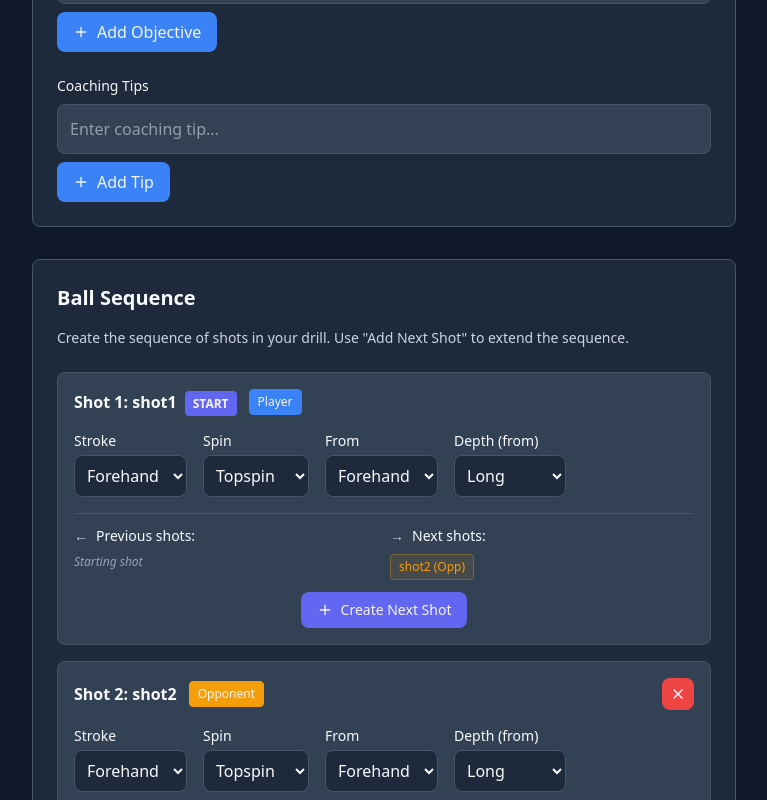
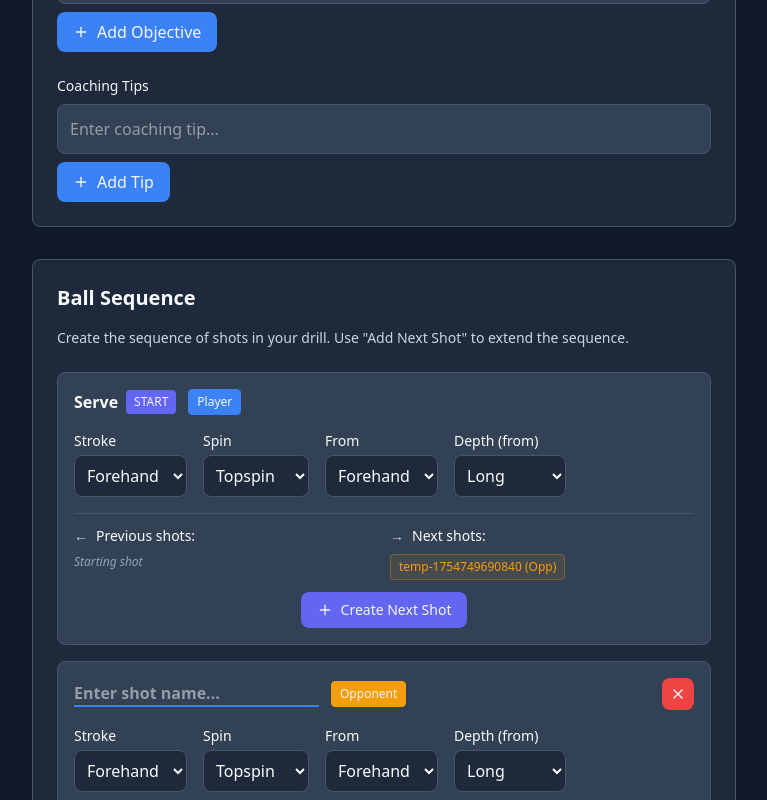
Before and after one commit to RowMur/ttdrills, a Next.js app: page /create in a window 1280 px wide. Both pictures are taken after a click on the button "Create Next Shot". Shown: the part 827-1627 px from the top of the page, without its empty margins (256-1023 px from the left). Built offline with nearby package versions, Linux system fonts and the light colour scheme.

Commit message:
feat: allow user to name each step

```diff
--- a/src/components/DrillFormSequence.tsx
+++ b/src/components/DrillFormSequence.tsx
@@ -12,6 +12,7 @@ type Props = {
 
 type NodeFormData = {
   id: string;
+  name: string;
   stroke: ShotType;
   spin: Spin;
   depth: Placement["depth"];
@@ -19,13 +20,15 @@ type NodeFormData = {
   isOpponent: boolean;
   prev: string[];
   next: string[];
+  isPlaceholder?: boolean; // For empty shots that auto-remove
 };
 
 export const DrillFormSequence = ({ onChange }: Props) => {
   const [nodes, setNodes] = useState<NodeFormData[]>(() => {
     // Start with one default shot
     const initialNode: NodeFormData = {
-      id: "shot1",
+      id: "serve",
+      name: "Serve",
       stroke: "forehand",
       spin: "top",
       depth: "long",
@@ -36,17 +39,42 @@ export const DrillFormSequence = ({ onChange }: Props) => {
     };
     return [initialNode];
   });
-  const [entryPoint, setEntryPoint] = useState("shot1");
+  const [entryPoint, setEntryPoint] = useState("serve");
   const [deleteConfirmation, setDeleteConfirmation] = useState<{
     nodeId: string;
     cascadeNodes: string[];
   } | null>(null);
+  const [editingNodeId, setEditingNodeId] = useState<string | null>(null);
 
   // Initialize the sequence with the default shot
   useEffect(() => {
     updateSequence(nodes, entryPoint);
     // eslint-disable-next-line react-hooks/exhaustive-deps
-  }, []); // Only run on mount
+  }, []);
+
+  // Generate unique ID from name
+  const generateUniqueId = (name: string): string => {
+    if (!name.trim()) return "";
+
+    // Convert to lowercase, replace spaces with hyphens, remove special chars
+    const baseId = name
+      .toLowerCase()
+      .replace(/\s+/g, "-")
+      .replace(/[^a-z0-9-]/g, "");
+
+    // Check if ID already exists
+    const existingIds = nodes.map((n) => n.id);
+    if (!existingIds.includes(baseId)) {
+      return baseId;
+    }
+
+    // If exists, append number
+    let counter = 1;
+    while (existingIds.includes(`${baseId}-${counter}`)) {
+      counter++;
+    }
+    return `${baseId}-${counter}`;
+  }; // Only run on mount
 
   const recalculatePlayerAssignments = (nodeList: NodeFormData[]) => {
     const updatedNodes = [...nodeList];
@@ -85,11 +113,14 @@ export const DrillFormSequence = ({ onChange }: Props) => {
   };
 
   const addNextShot = (currentIndex: number) => {
-    const newId = `shot${nodes.length + 1}`;
     const currentNode = nodes[currentIndex];
 
+    // Generate temporary ID for placeholder
+    const tempId = `temp-${Date.now()}`;
+
     const newNode: NodeFormData = {
-      id: newId,
+      id: tempId,
+      name: "",
       stroke: "forehand",
       spin: "top",
       depth: "long",
@@ -97,18 +128,22 @@ export const DrillFormSequence = ({ onChange }: Props) => {
       isOpponent: !currentNode.isOpponent, // Automatically alternate between player and opponent
       prev: [currentNode.id],
       next: [],
+      isPlaceholder: true,
     };
 
     // Update the current node to connect to the new node
     const updatedNodes = [...nodes];
     updatedNodes[currentIndex] = {
       ...currentNode,
-      next: [...currentNode.next, newId],
+      next: [...currentNode.next, tempId],
     };
 
     const finalNodes = recalculatePlayerAssignments([...updatedNodes, newNode]);
     setNodes(finalNodes);
     updateSequence(finalNodes, entryPoint);
+
+    // Start editing the new placeholder
+    setEditingNodeId(tempId);
   };
 
   const isValidBackwardConnection = (
@@ -335,6 +370,69 @@ export const DrillFormSequence = ({ onChange }: Props) => {
     setDeleteConfirmation(null);
   };
 
+  const generatePlaceholderName = () => {
+    const existingNames = nodes.map((n) => n.name.toLowerCase());
+    let counter = 1;
+    let placeholderName = `Shot ${counter}`;
+
+    while (existingNames.includes(placeholderName.toLowerCase())) {
+      counter++;
+      placeholderName = `Shot ${counter}`;
+    }
+
+    return placeholderName;
+  };
+
+  const finalizeShotName = (nodeId: string, name: string) => {
+    const nodeIndex = nodes.findIndex((n) => n.id === nodeId);
+    if (nodeIndex === -1) return;
+
+    const updatedNodes = [...nodes];
+    const node = updatedNodes[nodeIndex];
+
+    // Use provided name or generate placeholder
+    const finalName = name.trim() || generatePlaceholderName();
+
+    // Generate new ID from name
+    const newId = generateUniqueId(finalName);
+    if (!newId) return;
+
+    // Update the node
+    updatedNodes[nodeIndex] = {
+      ...node,
+      id: newId,
+      name: finalName,
+      isPlaceholder: false,
+    };
+
+    // Update all references to the old ID
+    if (node.id !== newId) {
+      updatedNodes.forEach((n) => {
+        if (n.prev.includes(node.id)) {
+          n.prev = n.prev.map((id) => (id === node.id ? newId : id));
+        }
+        if (n.next.includes(node.id)) {
+          n.next = n.next.map((id) => (id === node.id ? newId : id));
+        }
+      });
+
+      // Update entry point if needed
+      let newEntryPoint = entryPoint;
+      if (entryPoint === node.id) {
+        newEntryPoint = newId;
+        setEntryPoint(newId);
+      }
+
+      setNodes(updatedNodes);
+      updateSequence(updatedNodes, newEntryPoint);
+    } else {
+      setNodes(updatedNodes);
+      updateSequence(updatedNodes, entryPoint);
+    }
+
+    setEditingNodeId(null);
+  };
+
   const addNextConnection = (fromIndex: number, toNodeId: string) => {
     const updatedNodes = [...nodes];
     const fromNode = updatedNodes[fromIndex];
@@ -365,7 +463,50 @@ export const DrillFormSequence = ({ onChange }: Props) => {
       | Placement["direction"]
   ) => {
     const updatedNodes = [...nodes];
-    updatedNodes[index] = { ...updatedNodes[index], [field]: value };
+    const currentNode = updatedNodes[index];
+
+    // Handle name changes - regenerate ID
+    if (field === "name" && typeof value === "string") {
+      if (!value.trim()) {
+        return; // Don't allow empty names
+      }
+
+      const oldId = currentNode.id;
+      const newId = generateUniqueId(value);
+
+      if (newId && newId !== oldId) {
+        // Update the node with new ID and name
+        updatedNodes[index] = { ...currentNode, id: newId, name: value.trim() };
+
+        // Update all references to the old ID
+        updatedNodes.forEach((node) => {
+          if (node.prev.includes(oldId)) {
+            node.prev = node.prev.map((id) => (id === oldId ? newId : id));
+          }
+          if (node.next.includes(oldId)) {
+            node.next = node.next.map((id) => (id === oldId ? newId : id));
+          }
+        });
+
+        // Update entry point if needed
+        let newEntryPoint = entryPoint;
+        if (entryPoint === oldId) {
+          newEntryPoint = newId;
+          setEntryPoint(newId);
+        }
+
+        setNodes(updatedNodes);
+        updateSequence(updatedNodes, newEntryPoint);
+        return;
+      } else {
+        // Just update the name if ID doesn't change
+        updatedNodes[index] = { ...currentNode, name: value.trim() };
+      }
+    } else {
+      // Handle other field updates
+      updatedNodes[index] = { ...updatedNodes[index], [field]: value };
+    }
+
     setNodes(updatedNodes);
     updateSequence(updatedNodes, entryPoint);
   };
@@ -418,14 +559,47 @@ export const DrillFormSequence = ({ onChange }: Props) => {
           >
             <div className="flex items-center justify-between mb-4">
               <div className="flex items-center gap-3">
-                <h3 className="font-semibold text-text">
-                  Shot {index + 1}: {node.id}
+                <div className="flex items-center gap-2">
+                  {editingNodeId === node.id ? (
+                    <input
+                      type="text"
+                      defaultValue={node.name}
+                      autoFocus
+                      className="font-semibold text-text bg-transparent border-b-2 border-primary focus:outline-none"
+                      onBlur={(e) => finalizeShotName(node.id, e.target.value)}
+                      onKeyDown={(e) => {
+                        if (e.key === "Enter") {
+                          finalizeShotName(node.id, e.currentTarget.value);
+                        }
+                        if (e.key === "Escape") {
+                          if (node.isPlaceholder) {
+                            // For placeholders, finalize with empty name (will get placeholder name)
+                            finalizeShotName(node.id, "");
+                          } else {
+                            setEditingNodeId(null);
+                          }
+                        }
+                      }}
+                      placeholder="Enter shot name..."
+                    />
+                  ) : (
+                    <h3
+                      className={`font-semibold cursor-pointer hover:text-primary transition-colors ${
+                        node.isPlaceholder
+                          ? "text-text-muted italic"
+                          : "text-text"
+                      }`}
+                      onClick={() => setEditingNodeId(node.id)}
+                    >
+                      {node.name || "Click to name shot"}
+                    </h3>
+                  )}
                   {node.id === entryPoint && (
-                    <span className="ml-2 px-2 py-1 bg-success text-white text-xs rounded">
+                    <span className="px-2 py-1 bg-success text-white text-xs rounded">
                       START
                     </span>
                   )}
-                </h3>
+                </div>
                 <span
                   className={`px-2 py-1 text-xs rounded border ${
                     node.isOpponent
@@ -575,7 +749,8 @@ export const DrillFormSequence = ({ onChange }: Props) => {
                             }`}
                           >
                             <span>
-                              {prevId} ({prevNode?.isOpponent ? "Opp" : "You"})
+                              {prevNode?.name || prevId} (
+                              {prevNode?.isOpponent ? "Opp" : "You"})
                             </span>
                             {canRemove && (
                               <button
@@ -632,7 +807,7 @@ export const DrillFormSequence = ({ onChange }: Props) => {
                             )
                             .map((targetNode) => (
                               <option key={targetNode.id} value={targetNode.id}>
-                                {targetNode.id} (
+                                {targetNode.name} (
                                 {targetNode.isOpponent ? "Opp" : "You"})
                               </option>
                             ))}
@@ -660,7 +835,8 @@ export const DrillFormSequence = ({ onChange }: Props) => {
                                 : "bg-primary/10 text-primary border-primary/30"
                             }`}
                           >
-                            {nextId} ({nextNode?.isOpponent ? "Opp" : "You"})
+                            {nextNode?.name || nextId} (
+                            {nextNode?.isOpponent ? "Opp" : "You"})
                           </span>
                         );
                       })
@@ -700,7 +876,8 @@ export const DrillFormSequence = ({ onChange }: Props) => {
                       className="flex items-center gap-2 px-4 py-2 rounded-lg bg-primary text-white hover:bg-primary-dark text-sm"
                     >
                       <ArrowRight className="w-4 h-4" />
-                      Loop to Start
+                      Loop to{" "}
+                      {nodes.find((n) => n.id === entryPoint)?.name || "Start"}
                     </button>
                   )}
               </div>
```
